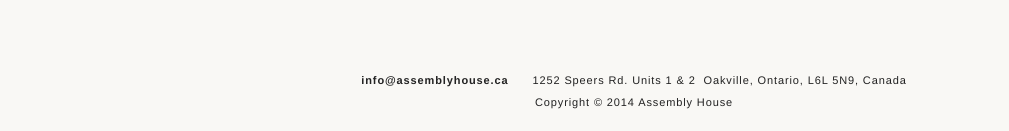
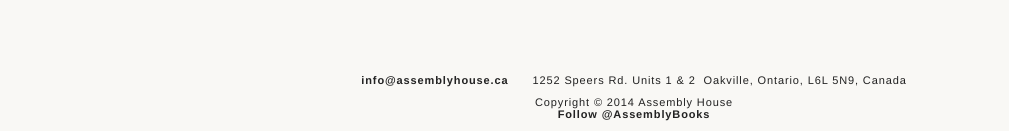
Before and after one commit to darcysaum/assembly-house, a Jekyll site: the page built from index.html, in a window 1280 px wide. Shown: the part 1044-1175 px from the top of the page, without its empty margins (6-1015 px from the left). Built offline with Jekyll 4.4.1, drawn with Linux system fonts in a browser that asks for light colours; some web fonts are replaced; Markdown is read by kramdown in place of the engine named in the settings; comment, search, counter and statistics services are not loaded.

Commit message:
Update footer.html

```diff
--- a/_includes/footer.html
+++ b/_includes/footer.html
@@ -2,4 +2,6 @@
   <span class="email"><a href="mailto:info@assemblyhouse.ca">info@assemblyhouse.ca</a></span>
   <span class="address">1252 Speers Rd. Units 1 &amp; 2&nbsp;&nbsp;Oakville, Ontario, L6L 5N9, Canada</span>
   <span class="copyright">Copyright &copy; 2014 Assembly House</span>
+   <a href="https://twitter.com/AssemblyBooks" class="twitter-follow-button" data-show-count="false">Follow @AssemblyBooks</a>
+<script>!function(d,s,id){var js,fjs=d.getElementsByTagName(s)[0],p=/^http:/.test(d.location)?'http':'https';if(!d.getElementById(id)){js=d.createElement(s);js.id=id;js.src=p+'://platform.twitter.com/widgets.js';fjs.parentNode.insertBefore(js,fjs);}}(document, 'script', 'twitter-wjs');</script>
 </div>
```
